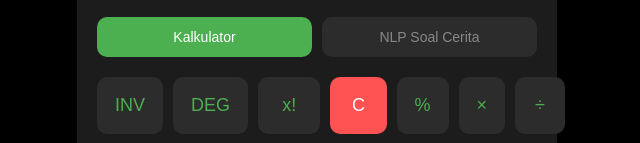
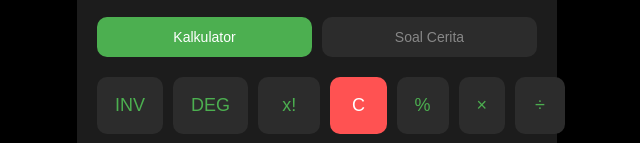
Before and after one commit to Jusriadiamir07/kalkulator, a plain HTML site: page index.html in a window 1280 px wide. Shown: the part 260-403 px from the top of the page, 323-963 px from the left. Drawn offline with Linux system fonts and the light colour scheme.

Commit message:
Add files via upload

```diff
--- a/index.html
+++ b/index.html
@@ -16,7 +16,7 @@
 
             <div class="mode-toggle">
                 <button class="mode-btn active" data-mode="calc">Kalkulator</button>
-                <button class="mode-btn" data-mode="nlp">NLP Soal Cerita</button>
+                <button class="mode-btn" data-mode="nlp">Soal Cerita</button>
             </div>
 
             <!-- Calculator Mode -->
```
